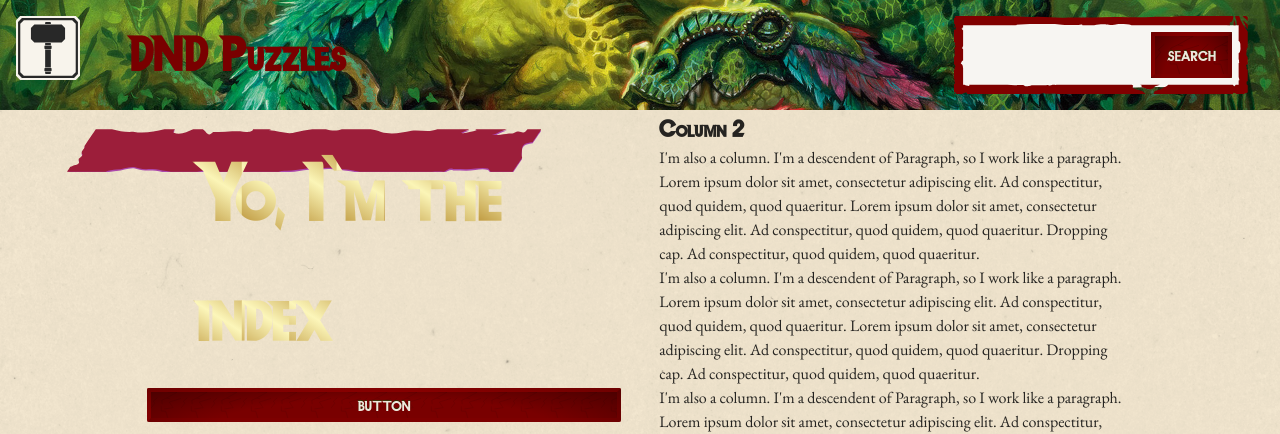
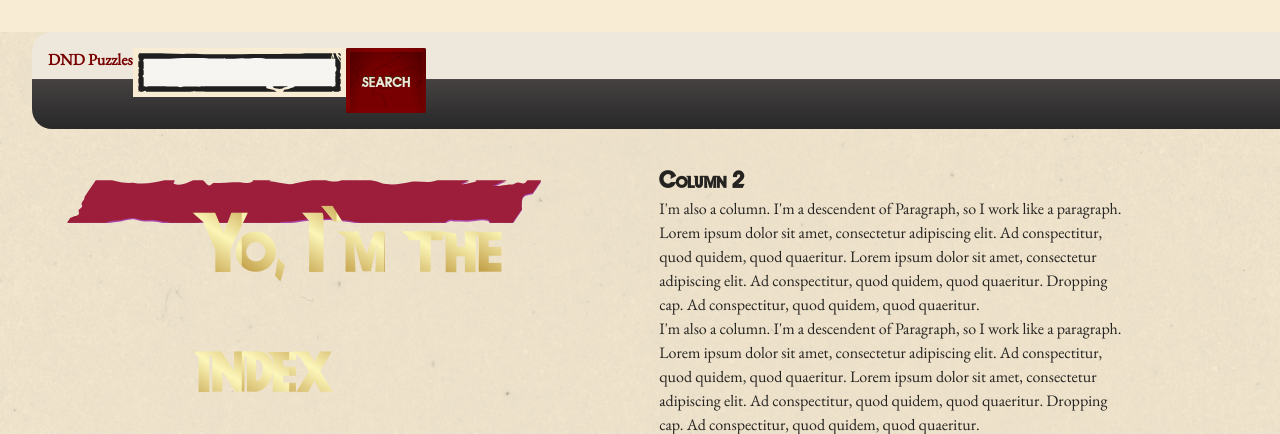
Before and after one commit to sambaynham/dnd-puzzles, a Symfony app: template templates/index.html.twig in a window 1280 px wide. Shown: the top 434 px of the page. Run offline with Twig, Linux system fonts and the light colour scheme; the template is opened without the code that fills it, so the values that code supplies are empty; style sheets or scripts are compiled from the project's sources; some libraries are stand-ins or nearby versions.

Commit message:
Test ideas

```diff
--- a/resources/sass/base/typography.scss
+++ b/resources/sass/base/typography.scss
@@ -1,5 +1,6 @@
 @use "../mixins/goldtext";
-
+@import url('https://fonts.googleapis.com/css2?family=Crimson+Text:ital,wght@0,400;0,600;0,700;1,400;1,600;1,700&family=Julius+Sans+One&display=swap');
+@import url('https://fonts.googleapis.com/css2?family=Cinzel:wght@400..900&family=Crimson+Text:ital,wght@0,400;0,600;0,700;1,400;1,600;1,700&family=Julius+Sans+One&display=swap');
 @font-face {
     font-family: 'Gladius';
     src: url('../fonts/Gladius.woff2');
@@ -34,12 +35,6 @@ body, html {
     z-index: 1;
 }
 
-a.brand {
-	font-family: $displayStack;
-	text-decoration: none;
-	font-size: 3rem;
-}
-
 h1 {
     @include goldtext.goldText();
     position: relative;
--- a/resources/sass/layout/header.scss
+++ b/resources/sass/layout/header.scss
@@ -2,16 +2,25 @@
 @use '../base/variables';
 header {
     display: flex;
-    flex-direction: column;
+    flex-direction: row;
     width: 100%;
+    background: linear-gradient(0deg, palette.$black, palette.$grey 51%, palette.$white 52%);
+    border-radius: 1.25rem;
 
+    margin: (variables.$base-spacing * 2);
+    padding: variables.$base-spacing;
+
+    form {
+        flex-direction: row;
+    }
+    /*
     div.top {
         flex: 1;
         display: flex;
         flex-direction: row;
         width: 100%;
-        padding: variables.$base-spacing;
-        background-image: url('../../images/hero.jpg');
+
+
         background-size: cover;
         background-position: 50% 60%;
         a.brand {
@@ -61,7 +70,7 @@ header {
         flex-basis: 90%;
         display: flex;
         flex-direction: row;
-        background: linear-gradient(0deg, palette.$black, palette.$grey);
+
 
 
 
@@ -83,5 +92,5 @@ header {
 
 
 
-
+*/
 }
--- a/templates/base/partials/header.html.twig
+++ b/templates/base/partials/header.html.twig
@@ -1,18 +1,16 @@
 <header>
-    <div class="top">
         <a class="brand" href="/">DND Puzzles</a>
-        <form class="search-form">
-            <input name="search" id="search">
-            <button type="submit">Search</button>
-        </form>
-    </div>
 
-    <div class="bottom">
+
         <nav class="main">
             {% for navItem in nav %}
                 <a class="nav-item {% if navItem.active %} active{% endif %}" href="{{ path(navItem.route) }}">{{ navItem.label }}</a>
             {% endfor %}
         </nav>
-    </div>
+
+    <form class="search-form">
+        <input name="search" id="search">
+        <button type="submit">Search</button>
+    </form>
 
 </header>
```
Also changed, not shown: resources/images/grantham-brass-white-1705.jpg (added).
